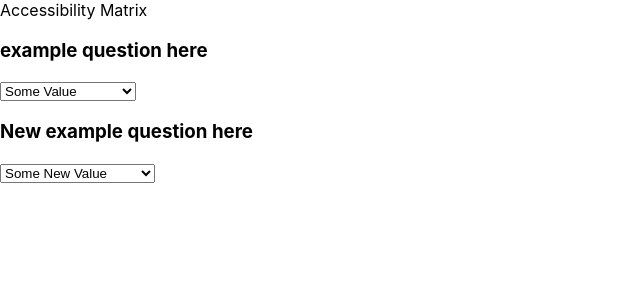
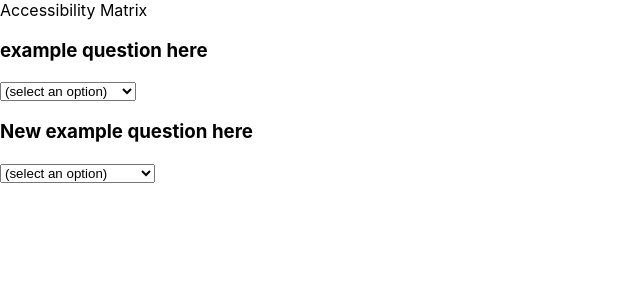
Before and after one commit to AEDesigns/multimediaBestPractices, a React (Create React App) app: page / in a window 1280 px wide. Shown: the top 300 px of the page, without its empty margins (0-640 px from the left). Built offline with nearby package versions, Linux system fonts and the light colour scheme.

Commit message:
add blank first option

```diff
--- a/src/Components/questionCard.js
+++ b/src/Components/questionCard.js
@@ -15,6 +15,7 @@ const QuestionCard = (props) => {
                 return <div className="card" key={newQues.id.toString()}>
                             <h3>{newQues.question}</h3>
                             <select onChange={(e) => handleChange(e)}>
+                                <option hidden disabled selected value>(select an option)</option>
                                 {newQues.choices.map(choices => {
                                     return <option value={choices.value} key={choices.id.toString()}>{choices.displayValue}</option>
                                 })}
```
